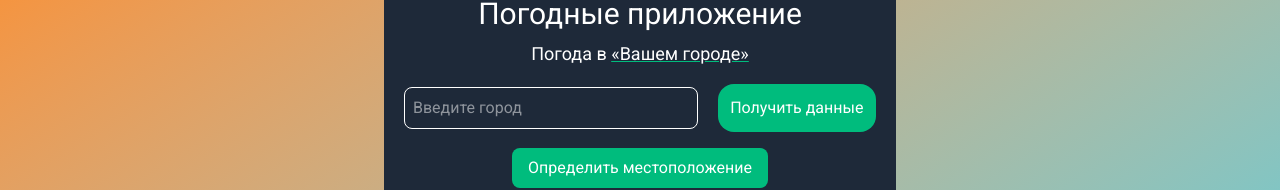
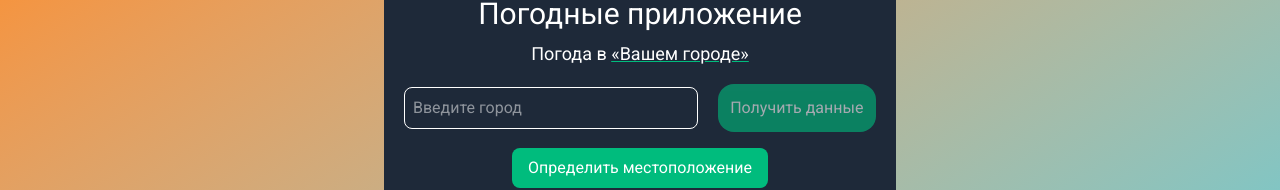
Before and after one commit to Traniks/Learning-Vue-01-GetWeather, a Vue app: page / in a window 1280 px wide. Shown: the part 164-354 px from the top of the page. Built offline with nearby package versions, Linux system fonts and the light colour scheme; no server answers.

Commit message:
fix(form): fix endless submit button disabled state on error

```diff
--- a/src/components/WeatherForm.vue
+++ b/src/components/WeatherForm.vue
@@ -1,10 +1,16 @@
 <script setup>
-defineProps(['city', 'error', 'inputPlaceholder', 'buttonText']);
+import { computed } from 'vue'
 
-    const emit = defineEmits(['update:city', 'submit']);
-    function onSubmit(e) {
-        emit('submit', e);
-    }
+const props = defineProps(['city', 'error', 'inputPlaceholder', 'buttonText'])
+const emit = defineEmits(['update:city', 'submit'])
+
+function onSubmit(e) {
+    emit('submit', e);
+}
+
+const isDisabled = computed(() =>
+    props.error || !props.city || props.city.trim().length < 2
+)
 </script>
 
 <template>
@@ -12,7 +18,7 @@ defineProps(['city', 'error', 'inputPlaceholder', 'buttonText']);
         <input type="text"
             class="w-full p-2 md:w-[65%] border transition duration-300 border-white rounded-lg outline-emerald-700 focus:outline-3"
             :value="city" @input="emit('update:city', $event.target.value)" :placeholder="inputPlaceholder" />
-        <button type="submit" :disabled="error"
+        <button type="submit" :disabled="isDisabled"
             class="w-full md:w-[35%] px-2 py-3 bg-emerald-500 rounded-2xl hover:bg-emerald-700 transition-colors duration-300 cursor-pointer disabled:opacity-60">{{
             buttonText }}</button>
     </form>
--- a/src/stores/weather.js
+++ b/src/stores/weather.js
@@ -23,6 +23,8 @@ export const useWeatherStore = defineStore('weather', () => {
 
 	function updateCity(val) {
 		city.value = val
+		error.value = false
+		errorText.value = ''
 	}
 
     async function getWeather(e) {
```
